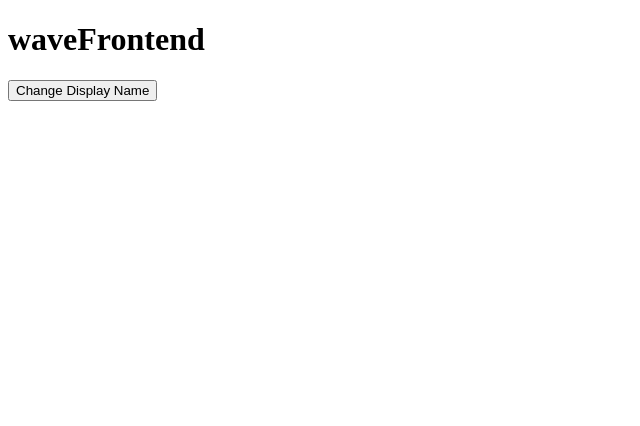
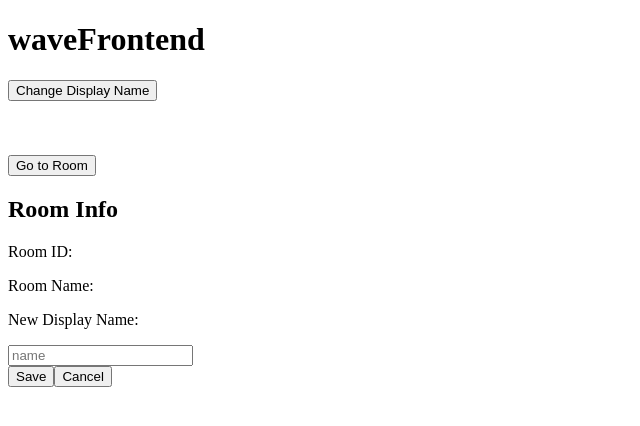
Before and after one commit to agontijo/wave, an Angular app in the folder waveFrontend/: page /change-room-name in a window 1280 px wide. Shown: the top 426 px of the page, without its empty margins (0-640 px from the left). Built offline with nearby package versions, Linux system fonts and the light colour scheme; no server answers.

Commit message:
Room name is changed

```diff
--- a/waveFrontend/src/app/app-routing.module.ts
+++ b/waveFrontend/src/app/app-routing.module.ts
@@ -3,10 +3,12 @@ import { RouterModule, Routes } from '@angular/router';
 import { ChangeNameComponent } from './change-name/change-name.component';
 import { SpotifyConnectComponent } from './spotify-connect/spotify-connect.component';
 import { PageNotFoundComponent } from './page-not-found/page-not-found.component';
+import { ChangeRoomNameComponent } from './change-room-name/change-room-name.component';
 
 const routes: Routes = [
   { path: 'spotify-connect', component: SpotifyConnectComponent },
   { path: 'change-name', component: ChangeNameComponent },
+  { path: 'change-room-name', component: ChangeRoomNameComponent },
   { path: '**', component: PageNotFoundComponent }];
 
 @NgModule({
--- a/waveFrontend/src/app/app.component.html
+++ b/waveFrontend/src/app/app.component.html
@@ -13,5 +13,8 @@
         <br />
         <a href="/auth/spotify/disconnect" *ngIf="this.isNonSpotifyButtonVisible">Disconnect Spotify</a>
     </div>
+    <br>
+    <button class="nav-item nav-link-edit" [routerLink]="['/change-room-name']">Go to Room</button>
+
 </nav>
 <router-outlet></router-outlet>
--- a/waveFrontend/src/app/change-name/change-name.component.ts
+++ b/waveFrontend/src/app/change-name/change-name.component.ts
@@ -1,52 +1,3 @@
-// import { Component, OnInit } from '@angular/core';
-// import { User } from '../user';
-// import { ActivatedRoute, Router } from '@angular/router';
-// import { Injectable } from '@angular/core';
-// import { HttpClient } from '@angular/common/http';
-
-// @Component({
-//   selector: 'app-change-name',
-//   templateUrl: './change-name.component.html',
-//   styleUrls: ['./change-name.component.css']
-// })
-// @Injectable()
-// export class ChangeNameComponent implements OnInit {
-
-//   // editName = '';
-
-//   // user1: User = {
-//   //   id: 1,
-//   //   username: "username",
-//   //   displayname: "DisplayName"
-//   // };
-
-//   // constructor(
-//   //   private route: ActivatedRoute,
-//   //   private router: Router
-//   // ) { }
-
-//   // ngOnInit() {
-//   //   this.route.data
-//   //   .subscribe(data => {
-//   //     this.editName = this.user1.displayname;
-//   //   });
-//   // }
-
-//   // cancel() {
-//   //   this.gotoHomepage();
-//   // }
-
-//   // save() {
-//   //   this.user1.displayname = this.editName;
-//   // }
-
-//   gotoHomepage() {
-
-//     this.router.navigate(['../',], { relativeTo: this.route });
-//   }
-
-// }
-
 import { Component, OnInit } from '@angular/core';
 import { User } from '../user';
 import { UserService } from './../user.service';
@@ -96,7 +47,7 @@ export class ChangeNameComponent implements OnInit {
 
     let url = "/api/user/" + this.users.uname + "/displayname";
     this._userServive.changeDisplayName(newNameData, url).subscribe(data => this.users = data)
-      this.router.navigate(['../',], { relativeTo: this.route });
+      this.gotoHomepage();
   }
 
   gotoHomepage() {
--- a/waveFrontend/src/app/change-room-name/change-room-name.component.html
+++ b/waveFrontend/src/app/change-room-name/change-room-name.component.html
@@ -1 +1,12 @@
-<p>change-room-name works!</p>
+<h2>Room Info</h2>
+<div>
+   <p> Room ID: {{currroom?.RoomID}} </p>
+   <p> Room Name: {{currroom?.name}} </p>
+   <p> New Display Name: </p>
+   <input id="editName" [(ngModel)]="editName" placeholder="name"/>
+   <br>
+    <div>
+        <button (click)="save()">Save</button>
+        <button (click)="cancel()">Cancel</button>
+    </div>
+</div>
--- a/waveFrontend/src/app/change-room-name/change-room-name.component.ts
+++ b/waveFrontend/src/app/change-room-name/change-room-name.component.ts
@@ -1,7 +1,10 @@
 import { Component, OnInit } from '@angular/core';
+import { User } from '../user';
+import { UserService } from './../user.service';
 import { ActivatedRoute, Router } from '@angular/router';
 import { ConsoleLogger } from '@aws-amplify/core';
 import { HttpClient } from '@angular/common/http';
+import { Room } from '../room';
 
 @Component({
   selector: 'app-change-room-name',
@@ -10,9 +13,43 @@ import { HttpClient } from '@angular/common/http';
 })
 export class ChangeRoomNameComponent implements OnInit {
 
-  constructor(private http:HttpClient) { }
+  public currroom!: Room;
 
-  ngOnInit(): void {
+  editName = ""
+
+  constructor(private _userServive: UserService, private http:HttpClient, private route: ActivatedRoute,private router: Router) { }
+
+  ngOnInit() {
+    this._userServive.getRoom().subscribe(data => {this.currroom = data; console.log(data)});
+
   }
 
+  cancel() {
+    this.gotoHomepage();
+  }
+
+  save() {
+
+    this.currroom.name = this.editName;
+      const newRoomName = {
+        songThreshold: this.currroom.songThreshold,
+        queue: this.currroom.queue,
+        RoomID: this.currroom.RoomID,
+        genresAllowed: this.currroom.genresAllowed,
+        host: this.currroom.host,
+        user: this.currroom.user,
+        allowExplicit: this.currroom.allowExplicit,
+        name: this.currroom.name};
+
+    let url = "/api/room/" + this.currroom.RoomID + "/roomname";
+    this._userServive.changeRoomName(newRoomName, url).subscribe(data => this.currroom = data)
+      this.gotoHomepage();
+  }
+
+
+  gotoHomepage() {
+    this.router.navigate(['../',], { relativeTo: this.route });
+  }
+
+
 }
--- /dev/null
+++ b/waveFrontend/src/app/room.ts
@@ -0,0 +1,10 @@
+export interface Room {
+    songThreshold: number;
+    queue: String[];
+    RoomID: string;
+    genresAllowed: String[];
+    host: string;
+    user: String[];
+    allowExplicit: boolean;
+    name: String;
+}
--- a/waveFrontend/src/app/user.service.ts
+++ b/waveFrontend/src/app/user.service.ts
@@ -2,7 +2,7 @@ import { Injectable } from '@angular/core';
 import { HttpClient, HttpErrorResponse } from '@angular/common/http';
 import { User } from './user';
 import { Observable } from 'rxjs/Observable';
-
+import { Room } from './room';
 @Injectable()
 export class UserService {
 
@@ -10,12 +10,10 @@ export class UserService {
   constructor(private http:HttpClient) { }
 
   getCurrUser(): Observable<User>{
-
     return this.http.get<User>("/api/user/");
   }
 
   getUsers(_url: string): Observable<User>{
-
     return this.http.get<User>(_url);
   }
 
@@ -28,4 +26,13 @@ export class UserService {
     return this.http.get<User>("/auth/spotify");
   }
 
+  getRoom(): Observable<Room>{
+    return this.http.get<Room>("/api/room/14066a");
+  }
+
+  changeRoomName(createBody: any, url: any): Observable<Room> {
+    return this.http.post<Room>(url, createBody);
 }
+
+
+}
```
